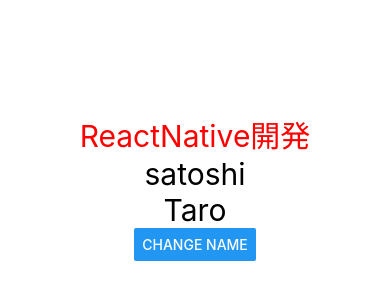
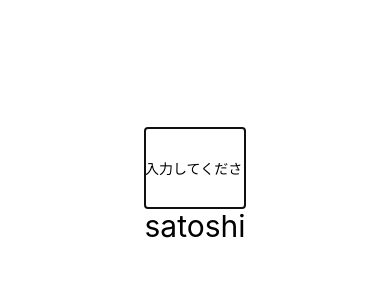
Before and after one commit to n-satoshi061/react-native-tutorial, a React Native app: screen / in a window 390 px wide. Shown: the part 236-536 px from the top of the page. Built offline with nearby package versions, Linux system fonts and the light colour scheme.

Commit message:
TextInput update

```diff
--- a/App.js
+++ b/App.js
@@ -1,17 +1,23 @@
 import { StatusBar } from 'expo-status-bar';
 import React, {useState} from 'react';
-import { Button, StyleSheet, Text, View } from 'react-native';
+import { Button, StyleSheet, Text, View, TextInput } from 'react-native';
 import Name from './component/Name'
 
 export default function App() {
   const [name, setName] = useState('Taro')
   return (
     <View style={styles.container}>
-      <Text style={{ fontSize: 30, color: 'red' }}>ReactNative開発</Text>
+      <TextInput
+        style={{height: 80, width: 100}}
+        placeholder="入力してください"
+        onChangeText={name => setName(name)}
+        // multiline={true}
+        clearButtonMode={'always'}
+        autoFocus={true}
+        keyboardAppearance={'dark'}
+        keyboardType={"phone-pad"}
+      />
       <Name name={'satoshi'} />
-      <Text style={{ fontSize: 30 }}>{name}</Text>
-      <Button onPress={() => setName('Jiro')} title="Change Name"/>
-      <StatusBar style="auto" />
     </View>
   );
 }
```
